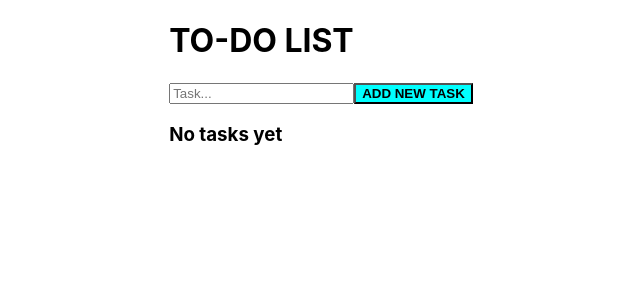
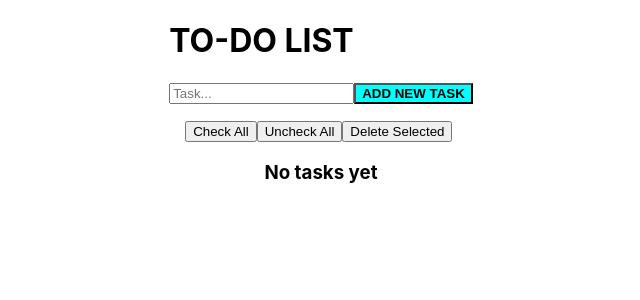
Before and after one commit to romfol/react-app, a React (Create React App) app: page / in a window 1280 px wide. Shown: the top 300 px of the page, without its empty margins (319-959 px from the left). Built offline with nearby package versions, Linux system fonts and the light colour scheme.

Commit message:
edit & check & uncheck & delete selected functionality added

```diff
--- a/src/App.css
+++ b/src/App.css
@@ -1,5 +1,5 @@
 .App {
   display: flex;
   justify-content: center;
-  height: 100%;
+
 }
--- /dev/null
+++ b/src/components/checkingButtons/checkingButtons.jsx
@@ -0,0 +1,17 @@
+import React, { Component } from 'react';
+
+import './styles.css';
+
+class CheckingButtons extends Component {
+  render() {
+    return (
+      <div className="Checking-Buttons">
+        <button onClick={() => this.props.checkAll()}>Check All</button>
+        <button onClick={() => this.props.uncheckAll()}>Uncheck All</button>
+        <button onClick={() => this.props.deleteChecked()}>Delete Selected</button>
+      </div>
+    );
+  }
+}
+
+export default CheckingButtons;
--- /dev/null
+++ b/src/components/checkingButtons/styles.css
@@ -0,0 +1,3 @@
+.Checking-Buttons {
+  margin: 1em
+}
--- a/src/components/input/input.jsx
+++ b/src/components/input/input.jsx
@@ -1,9 +1,54 @@
 import React, { Component } from 'react';
 import List from '../list/list';
+import CheckingButtons from '../checkingButtons/checkingButtons';
 import './styles.css';
 
 class Input extends Component {
   state = { value: '', tasks: [] };
+
+  deleteChecked = () => {
+    const newTasks = this.state.tasks.filter(task => !task.isDone);
+    this.setState({
+      tasks: newTasks,
+    });
+  };
+
+  uncheckAll = () => {
+    const checkedAll = this.state.tasks.slice();
+    checkedAll.forEach((item, i) => {
+      checkedAll[i].isDone = false;
+    });
+    this.setState({ tasks: checkedAll });
+  };
+
+  checkAll = () => {
+    const checkedAll = this.state.tasks.slice();
+    checkedAll.forEach((item, i) => {
+      checkedAll[i].isDone = true;
+    });
+    this.setState({ tasks: checkedAll });
+  };
+
+  submitChangeTask = (newTask, id) => {
+    this.state.tasks.forEach((task, i) => {
+      if (task.timeId === id) {
+        const newTasks = this.state.tasks.slice();
+        newTasks[i].task = newTask;
+        newTasks[i].onEdit = !newTasks[i].onEdit;
+        this.setState({ tasks: newTasks });
+      }
+    });
+  };
+
+  onEdit = id => {
+    this.state.tasks.forEach((task, i) => {
+      if (task.timeId === id) {
+        const editingTasks = this.state.tasks.slice();
+        editingTasks[i].onEdit = !editingTasks[i].onEdit;
+        this.setState({ tasks: editingTasks });
+      }
+    });
+  };
 
   removeTask = id => {
     const newTasks = this.state.tasks.filter(task => task.timeId !== id);
@@ -35,6 +80,7 @@ class Input extends Component {
         task: this.state.value,
         timeId: new Date().toLocaleTimeString(),
         isDone: false,
+        onEdit: false,
       }),
       value: '',
     });
@@ -56,7 +102,19 @@ class Input extends Component {
             ADD NEW TASK
           </button>
         </form>
-        <List tasks={this.state.tasks} removeTask={this.removeTask} markTask={this.markTask} />
+        <CheckingButtons
+          checkAll={this.checkAll}
+          deleteChecked={this.deleteChecked}
+          uncheckAll={this.uncheckAll}
+        />
+        <List
+          tasks={this.state.tasks}
+          removeTask={this.removeTask}
+          markTask={this.markTask}
+          onEdit={this.onEdit}
+          submitChangeTask={this.submitChangeTask}
+          cancelChangeTask={this.cancelChangeTask}
+        />
       </div>
     );
   }
--- a/src/components/list/list.jsx
+++ b/src/components/list/list.jsx
@@ -2,13 +2,43 @@ import React, { Component } from 'react';
 import './styles.css';
 
 class List extends Component {
+  state = { value: '' };
+
+  handleChange = e => {
+    this.setState({
+      value: e.target.value,
+    });
+  };
+
   render() {
     const { tasks } = this.props;
 
     return tasks.length ? (
       <ul>
         {tasks.map(task => {
-          let markStyle = task.isDone ? 'marked' : 'not-marked';
+          let markStyle = task.isDone ? 'marked' : '';
+          // let editingStyle = task.onEdit ? 'onEdit' : '';
+          if (task.onEdit) {
+            return (
+              <li className="tasks" key={task.timeId}>
+                <input
+                  type="checkbox"
+                  checked={task.isDone}
+                  onChange={e => this.props.markTask(task.timeId, e)}
+                />
+                <input
+                  type="text"
+                  placeholder="New task..."
+                  value={this.state.value}
+                  onChange={this.handleChange}
+                />
+                <button onClick={() => this.props.submitChangeTask(this.state.value, task.timeId)}>
+                  Save
+                </button>
+                <button onClick={() => this.props.onEdit(task.timeId)}>Cancel</button>
+              </li>
+            );
+          } else
             return (
               <li className="tasks" key={task.timeId}>
                 <input
@@ -17,14 +47,14 @@ class List extends Component {
                   onChange={e => this.props.markTask(task.timeId, e)}
                 />
                 <span className={markStyle}>{task.task}</span>
-              <button>Edit</button>
+                <button onClick={() => this.props.onEdit(task.timeId)}>Edit</button>
                 <button onClick={() => this.props.removeTask(task.timeId)}>Remove</button>
               </li>
             );
         })}
       </ul>
     ) : (
-      <h3>No tasks yet</h3>
+      <h3 style={{ textAlign: 'center' }}>No tasks yet</h3>
     );
   }
 }
```
Lines whose indentation alone changed are shown as unchanged.
